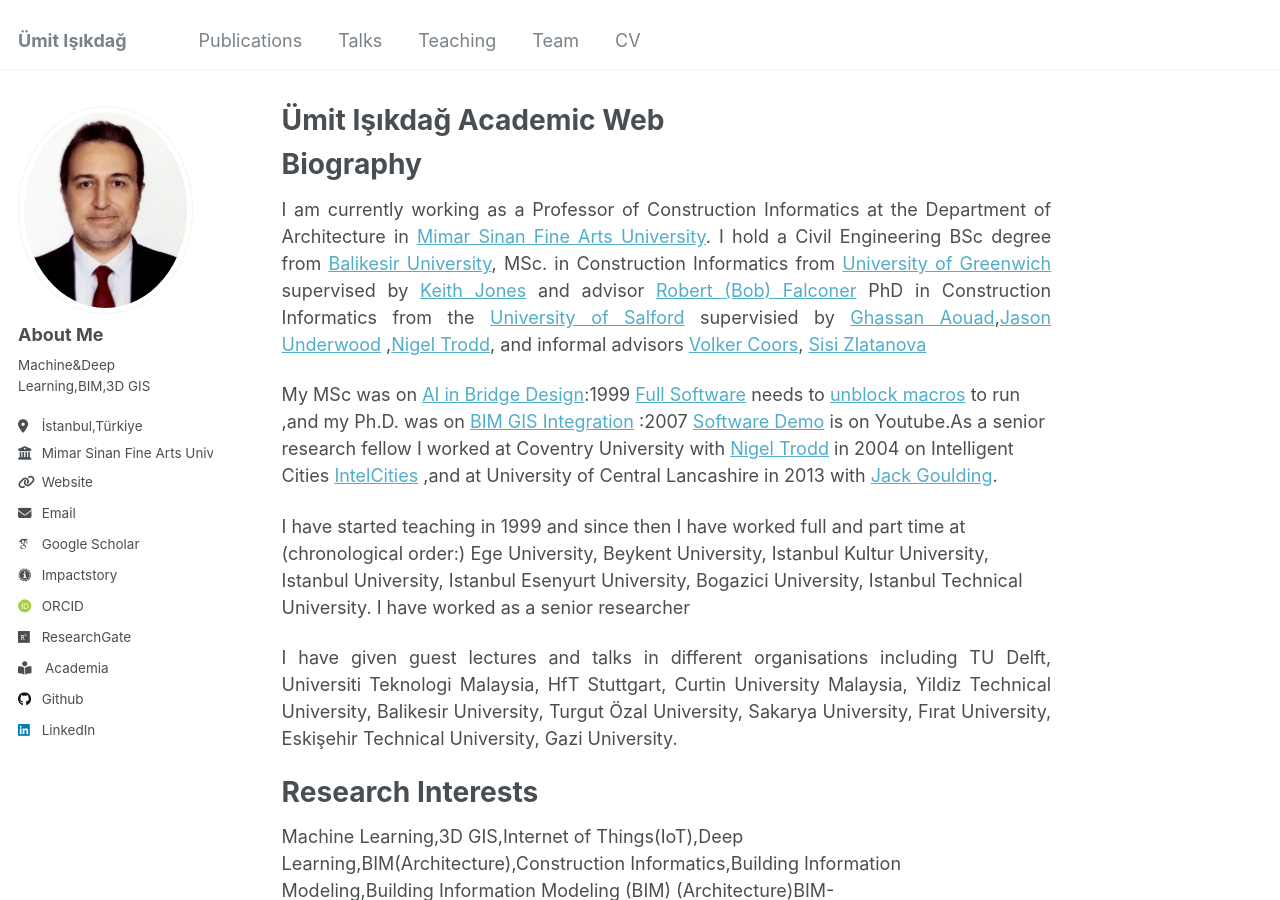
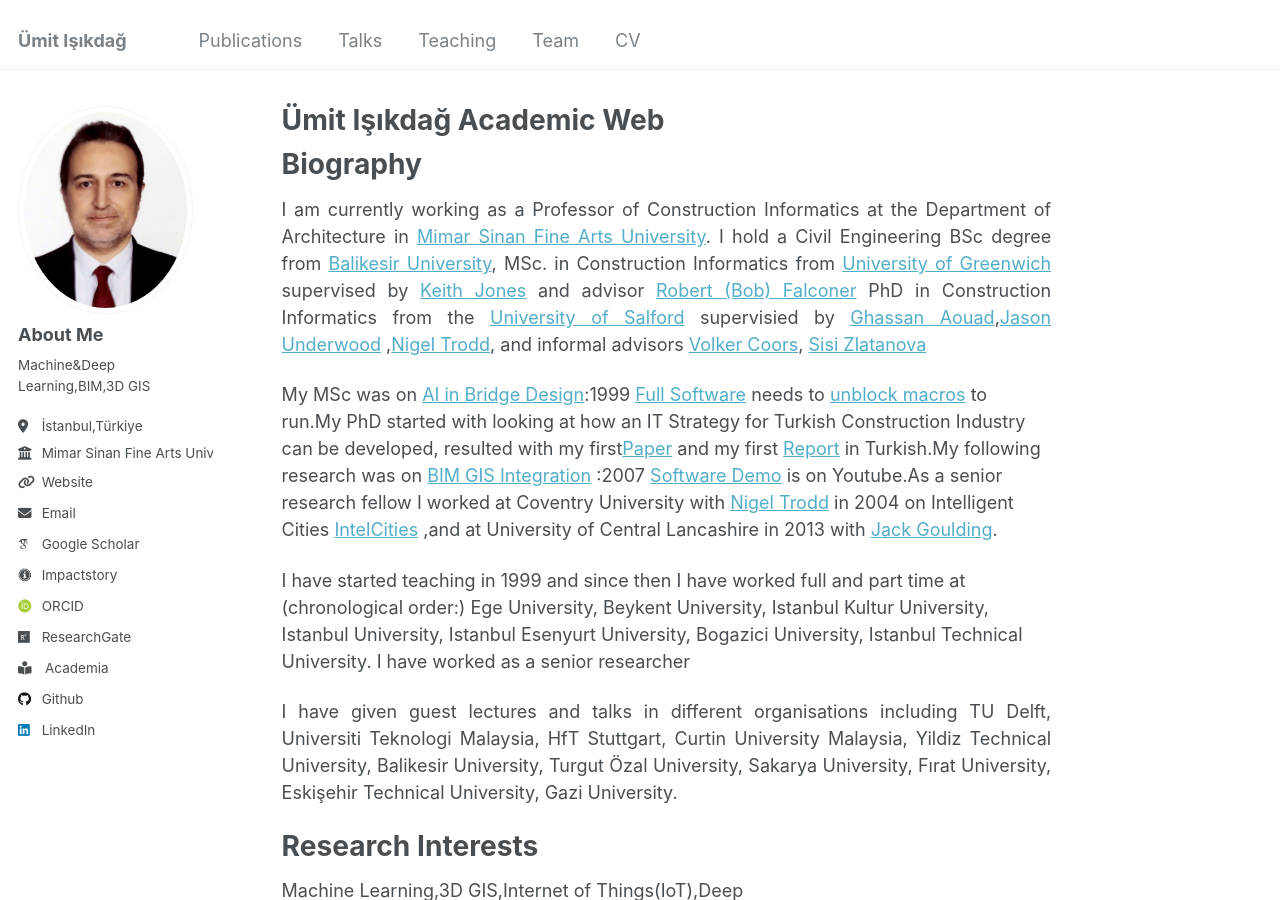
Before and after one commit to uisikdag/uisikdag.github.io, a Jekyll site: the page built from _pages/about.md, in a window 1280 px wide and 900 px high. Built offline with Jekyll 4.4.1, drawn with Linux system fonts in a browser that asks for light colours; some web fonts are replaced.

Commit message:
Update about.md

```diff
--- a/_pages/about.md
+++ b/_pages/about.md
@@ -20,7 +20,8 @@ PhD in Construction Informatics from the [University of Salford](https://hub.sal
 {: style="text-align: justify;"}
 
 My MSc was on [AI in Bridge Design](files/msc_thesis.pdf):1999 [Full Software](files/msc_code.xls) needs to [unblock macros](https://learn.microsoft.com/en-en/microsoft-365-apps/security/internet-macros-blocked)
-to run ,and my Ph.D. was on [BIM GIS Integration](https://salford-repository.worktribe.com/output/1434038/towards-the-implementation-of-building-information-models-in-geospatial-context)
+to run.My PhD started with looking at how an IT Strategy for Turkish Construction Industry can be developed, resulted with my first[Paper](https://www.emerald.com/insight/content/doi/10.1108/09699980410547595/full/html)
+ and my first [Report](https://zenodo.org/records/1331943) in Turkish.My following research was on [BIM GIS Integration](https://salford-repository.worktribe.com/output/1434038/towards-the-implementation-of-building-information-models-in-geospatial-context)
 :2007 [Software Demo](https://www.youtube.com/playlist?list=PLjWRQUTDgLAPZ0EGWbw3UMj27GU4nMYFZ) is on Youtube.As a senior research fellow I worked at
 Coventry University with [Nigel Trodd](https://www.linkedin.com/in/nigeltrodd) in 2004 on Intelligent Cities [IntelCities](https://www.itas.kit.edu/english/projects_pask04_intelcity.php)
 ,and at University of Central Lancashire in 2013 with [Jack Goulding](https://www.linkedin.com/in/jack-goulding-a0412614).
```
